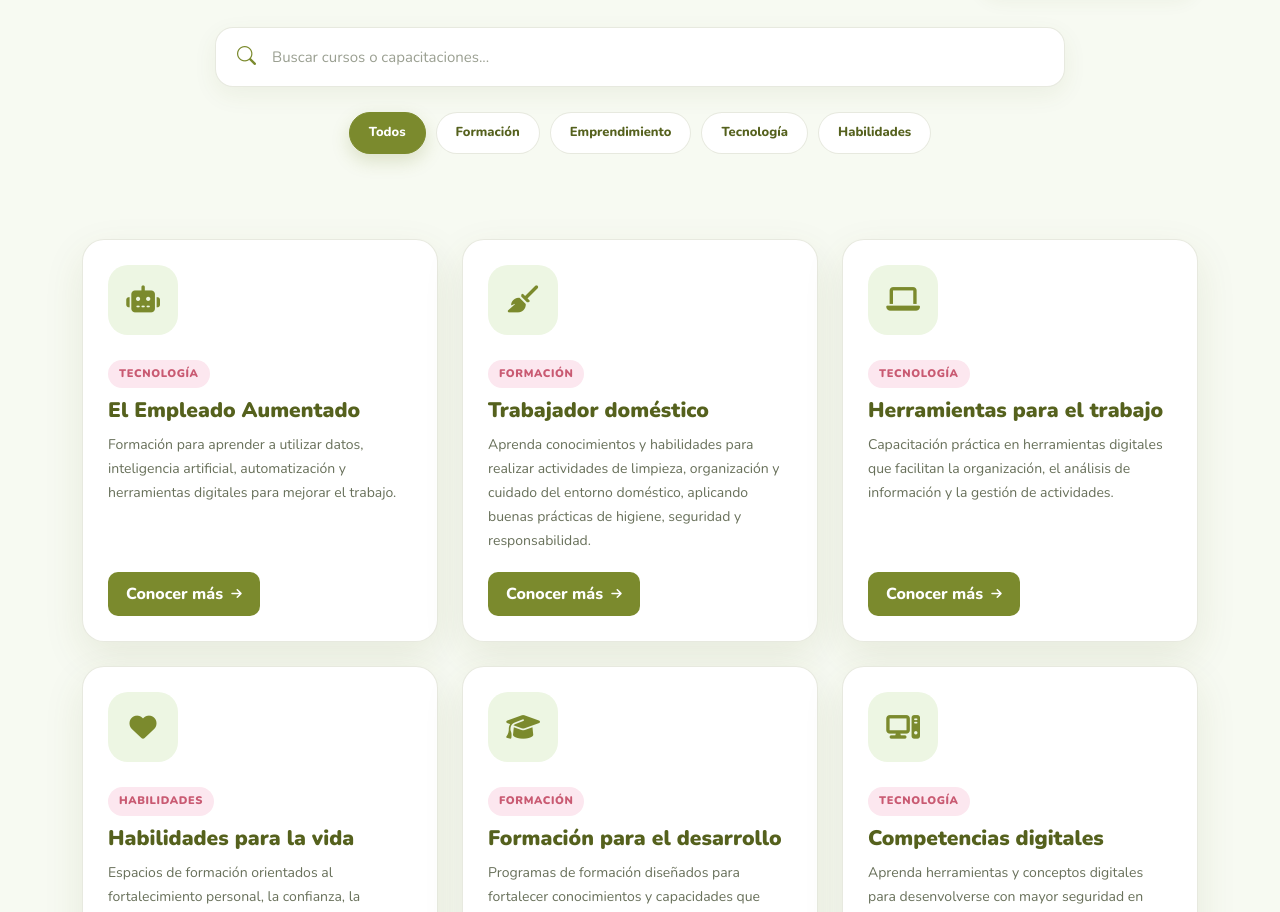
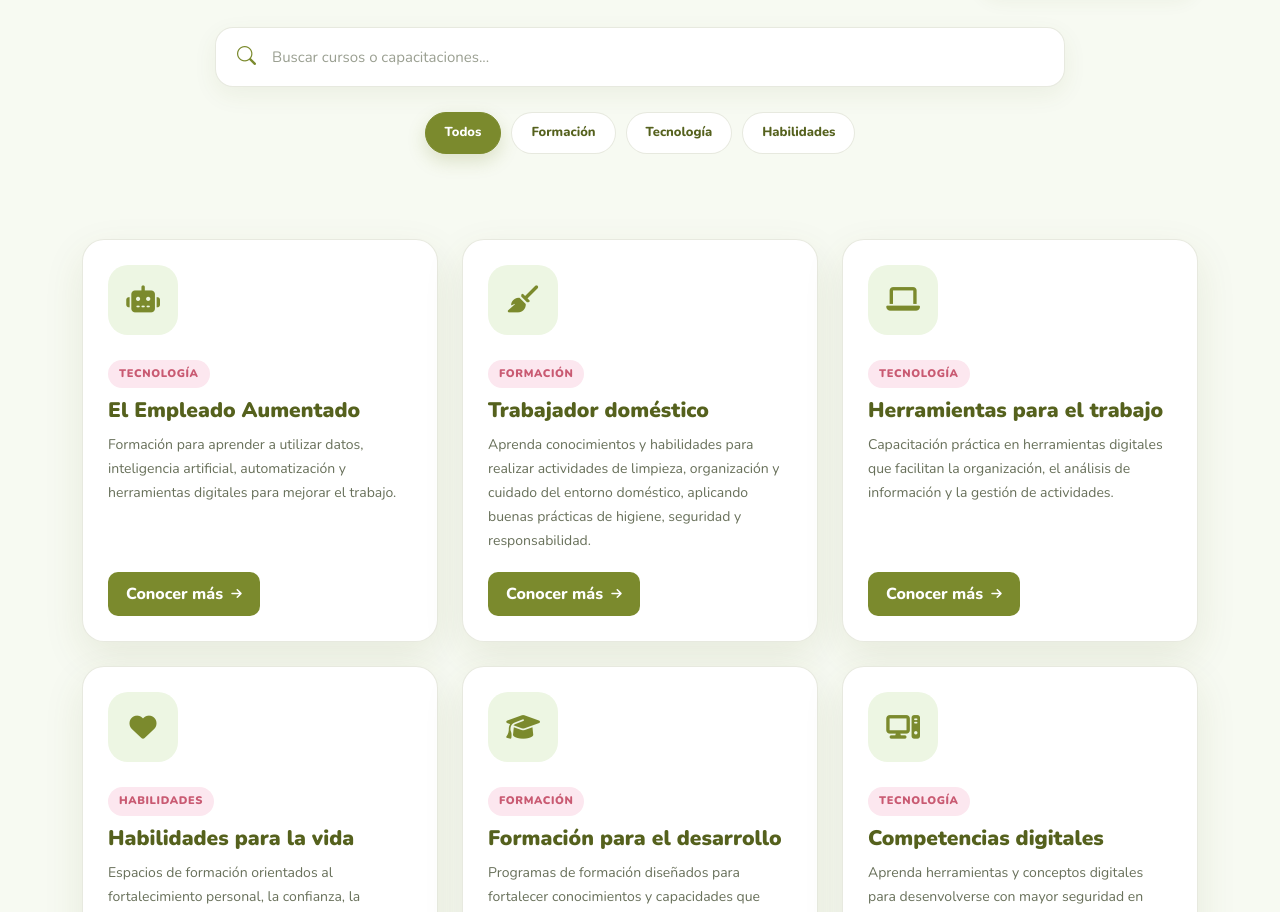
Before and after one commit to barakacorporacion2-netizen/BarakaWebTech, a plain HTML site: page servicios/servicios.html in a window 1280 px wide. Shown: the part 1095-2007 px from the top of the page. Drawn offline with nearby package versions, Linux system fonts and the light colour scheme.

Commit message:
Actualizar filtro de cursos

```diff
--- a/servicios/servicios.html
+++ b/servicios/servicios.html
@@ -232,13 +232,7 @@ content="Cursos, capacitaciones y espacios de formación de la Corporación Bara
             Formación
         </button>
 
-        <button
-            type="button"
-            class="filtro"
-            data-categoria="emprendimiento"
-        >
-            Emprendimiento
-        </button>
+
 
         <button
             type="button"
--- a/servicios/servicios.js
+++ b/servicios/servicios.js
@@ -269,8 +269,8 @@ function obtenerNombreCategoria(categoria) {
         formacion:
             "Formación",
 
-        emprendimiento:
-            "Emprendimiento",
+        "trabajador-domestico":
+            "Trabajador Doméstico",
 
         tecnologia:
             "Tecnología",
```
